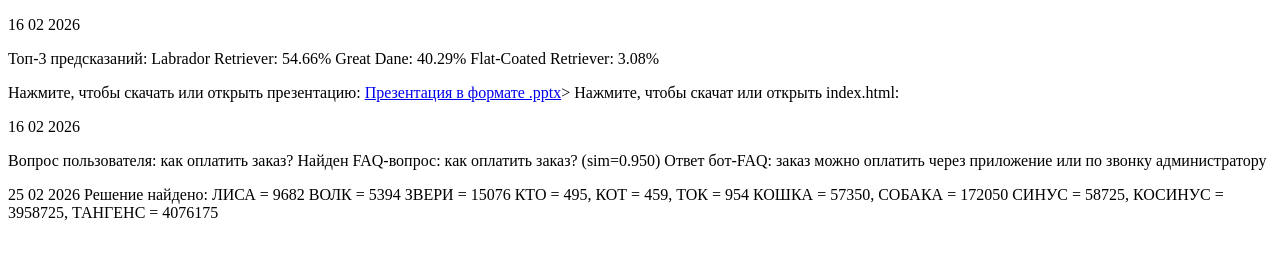
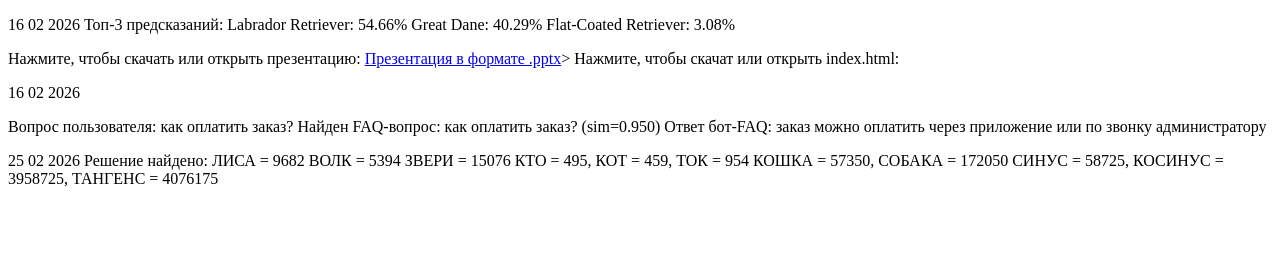
Before and after one commit to Alisaslipper/dem.github.io, a plain HTML site: page index.html in a window 1280 px wide. Drawn offline with Linux system fonts and the light colour scheme.

Commit message:
Update index.html

```diff
--- a/index.html
+++ b/index.html
@@ -5,12 +5,16 @@
     <meta name="viewport" content="width=device-width, initial-scale=1.0">
     <title>Моя презентация</title>
 </head>
-    <p>16 02 2026</p>
+    <body>
+    <p>
+    16 02 2026
 
     Топ-3 предсказаний:
     Labrador Retriever: 54.66%
     Great Dane: 40.29%
     Flat-Coated Retriever: 3.08%
+    </p>
+
     <p>
     Нажмите, чтобы скачать или открыть презентацию:
     <a href="Сеть.Вводный.pptx">Презентация в формате .pptx</a>>
@@ -23,8 +27,8 @@ Flat-Coated Retriever: 3.08%
      Вопрос пользователя: как оплатить заказ?
     Найден FAQ-вопрос: как оплатить заказ? (sim=0.950)
     Ответ бот-FAQ: заказ можно оплатить через приложение или по звонку администратору
+    </p>
 
-        </p>
     <p>
     25 02 2026
     Решение найдено:
@@ -38,5 +42,5 @@ Flat-Coated Retriever: 3.08%
 
     СИНУС = 58725, КОСИНУС = 3958725, ТАНГЕНС = 4076175
     </p>
-        <body>
+    </body>
     </html>
```
Lines whose indentation alone changed are shown as unchanged.
